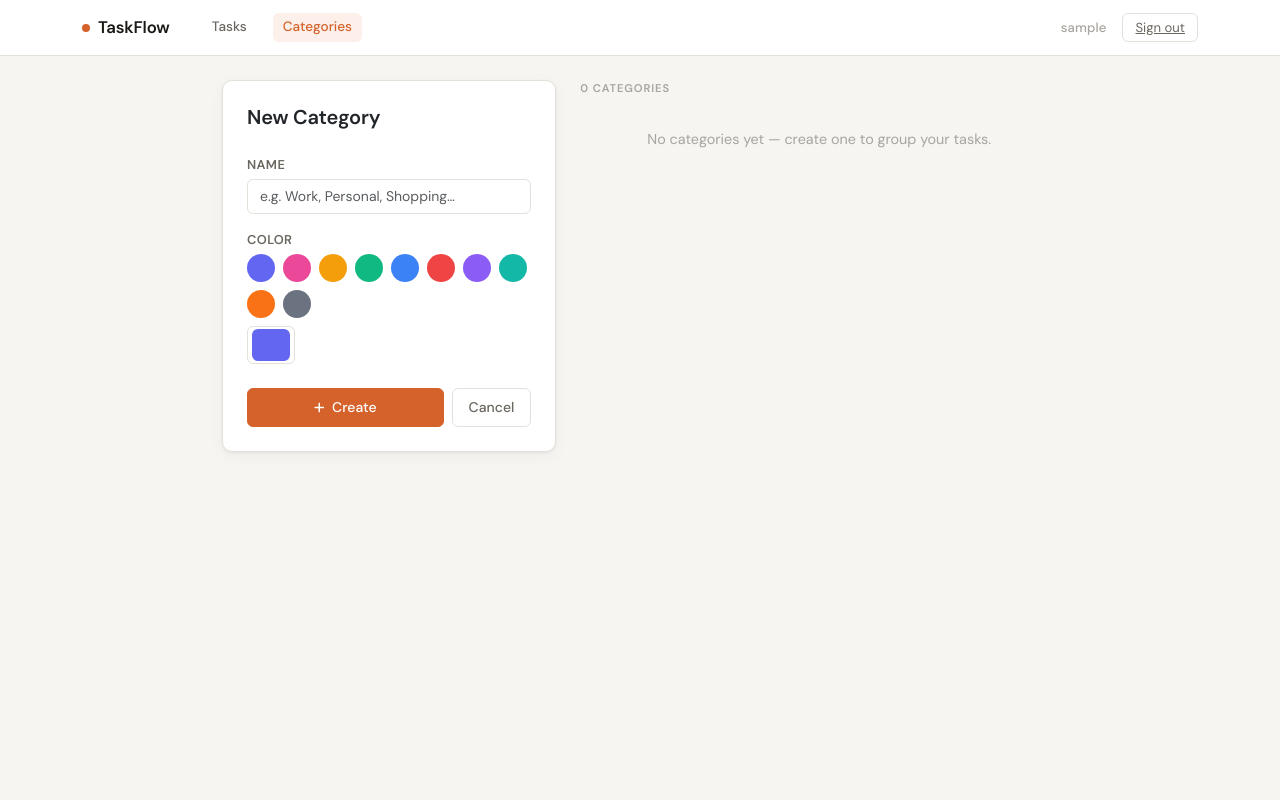
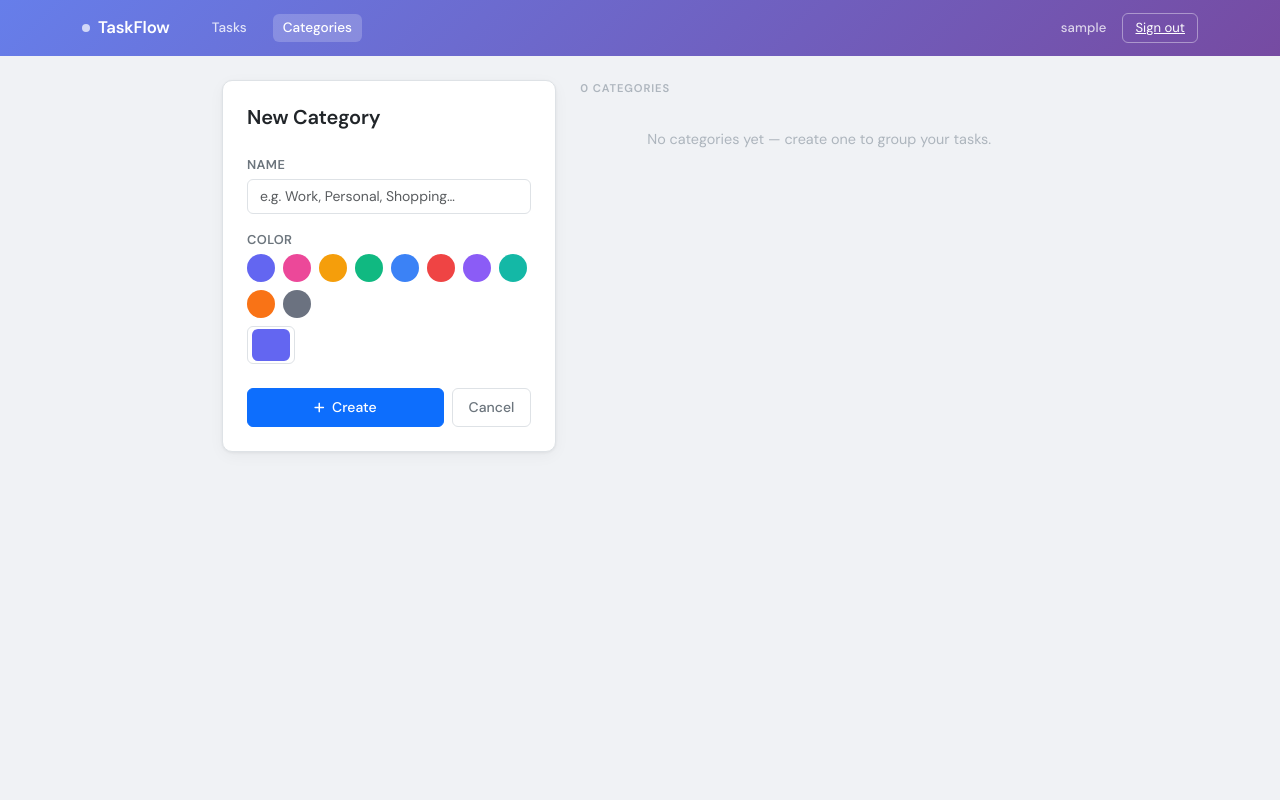
Before and after one commit to davlatbekzoirov/To-Do-List, a Django app: page /categories/ in a window 1280 px wide. Run offline with Django 5.2, Linux system fonts and the light colour scheme; the visitor is signed in with stand-in values (Sample User, id 1); data that the repository does not hold is empty.

Commit message:
style: restore original color scheme and purple gradient navbar

```diff
--- a/templates/todos/base.html
+++ b/templates/todos/base.html
@@ -11,21 +11,21 @@
     <link href="https://cdnjs.cloudflare.com/ajax/libs/font-awesome/6.4.0/css/all.min.css" rel="stylesheet">
     <style>
         :root {
-            --bg: #f6f5f2;
+            --bg: #f0f2f5;
             --surface: #ffffff;
-            --surface-2: #f0ede8;
-            --border: #e5e1da;
-            --text: #1a1916;
-            --text-2: #6b6760;
-            --text-3: #a8a49e;
-            --accent: #d4622a;
-            --accent-light: #fdf0ea;
-            --accent-dark: #b84e1f;
-            --low: #6b7280;
-            --medium: #2563eb;
-            --high: #d97706;
-            --urgent: #dc2626;
-            --success: #059669;
+            --surface-2: #f8f9fa;
+            --border: #dee2e6;
+            --text: #212529;
+            --text-2: #6c757d;
+            --text-3: #adb5bd;
+            --accent: #0d6efd;
+            --accent-light: #e7f1ff;
+            --accent-dark: #0b5ed7;
+            --low: #6c757d;
+            --medium: #0d6efd;
+            --high: #fd7e14;
+            --urgent: #dc3545;
+            --success: #28a745;
             --radius: 10px;
             --radius-sm: 6px;
             --shadow: 0 1px 3px rgba(0,0,0,.06), 0 4px 16px rgba(0,0,0,.04);
@@ -45,8 +45,8 @@
 
         /* ── Navbar ── */
         .navbar {
-            background: var(--surface) !important;
-            border-bottom: 1px solid var(--border);
+            background: linear-gradient(135deg, #667eea 0%, #764ba2 100%) !important;
+            border-bottom: none;
             padding: 0 0;
             height: 56px;
         }
@@ -54,7 +54,7 @@
         .navbar-brand {
             font-weight: 600;
             font-size: 1.05rem;
-            color: var(--text) !important;
+            color: white !important;
             letter-spacing: -.01em;
             display: flex;
             align-items: center;
@@ -62,39 +62,39 @@
         }
         .brand-dot {
             width: 8px; height: 8px;
-            background: var(--accent);
+            background: rgba(255,255,255,.7);
             border-radius: 50%;
             display: inline-block;
         }
         .nav-link-item {
             font-size: .85rem;
-            color: var(--text-2);
+            color: rgba(255,255,255,.8);
             text-decoration: none;
             padding: 4px 10px;
             border-radius: var(--radius-sm);
             transition: all .15s;
             font-weight: 500;
         }
-        .nav-link-item:hover { color: var(--text); background: var(--surface-2); }
-        .nav-link-item.active { color: var(--accent); background: var(--accent-light); }
+        .nav-link-item:hover { color: white; background: rgba(255,255,255,.15); }
+        .nav-link-item.active { color: white; background: rgba(255,255,255,.2); }
         .nav-user {
             font-size: .82rem;
-            color: var(--text-3);
+            color: rgba(255,255,255,.75);
             font-weight: 500;
             letter-spacing: .01em;
         }
         .btn-logout {
             font-size: .82rem;
-            color: var(--text-2);
+            color: white;
             background: none;
-            border: 1px solid var(--border);
+            border: 1px solid rgba(255,255,255,.4);
             border-radius: var(--radius-sm);
             padding: 4px 12px;
             cursor: pointer;
             transition: all .15s;
             font-family: inherit;
         }
-        .btn-logout:hover { border-color: var(--text-2); color: var(--text); }
+        .btn-logout:hover { border-color: white; background: rgba(255,255,255,.1); }
 
         /* ── Cards ── */
         .card {
```
